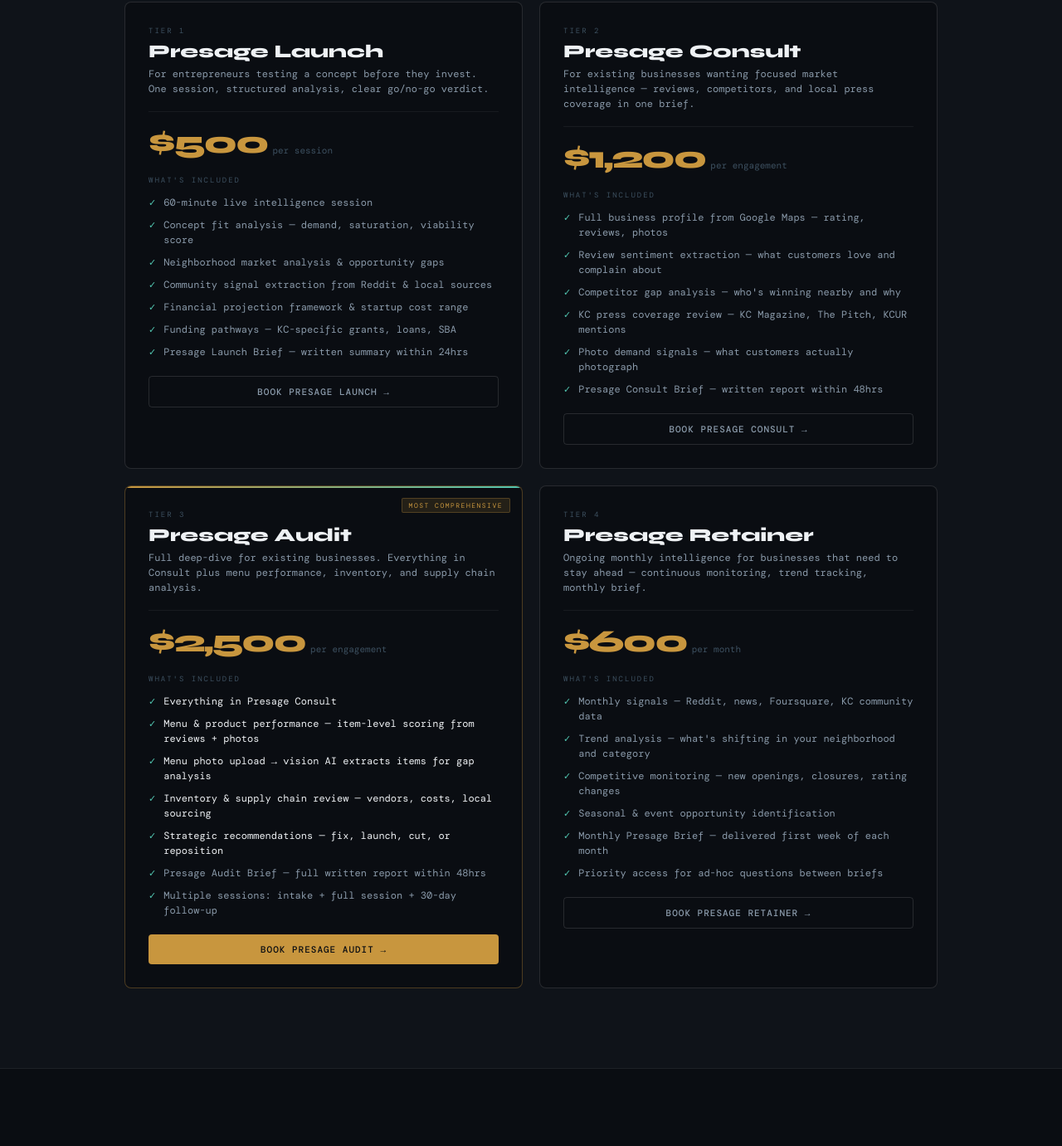
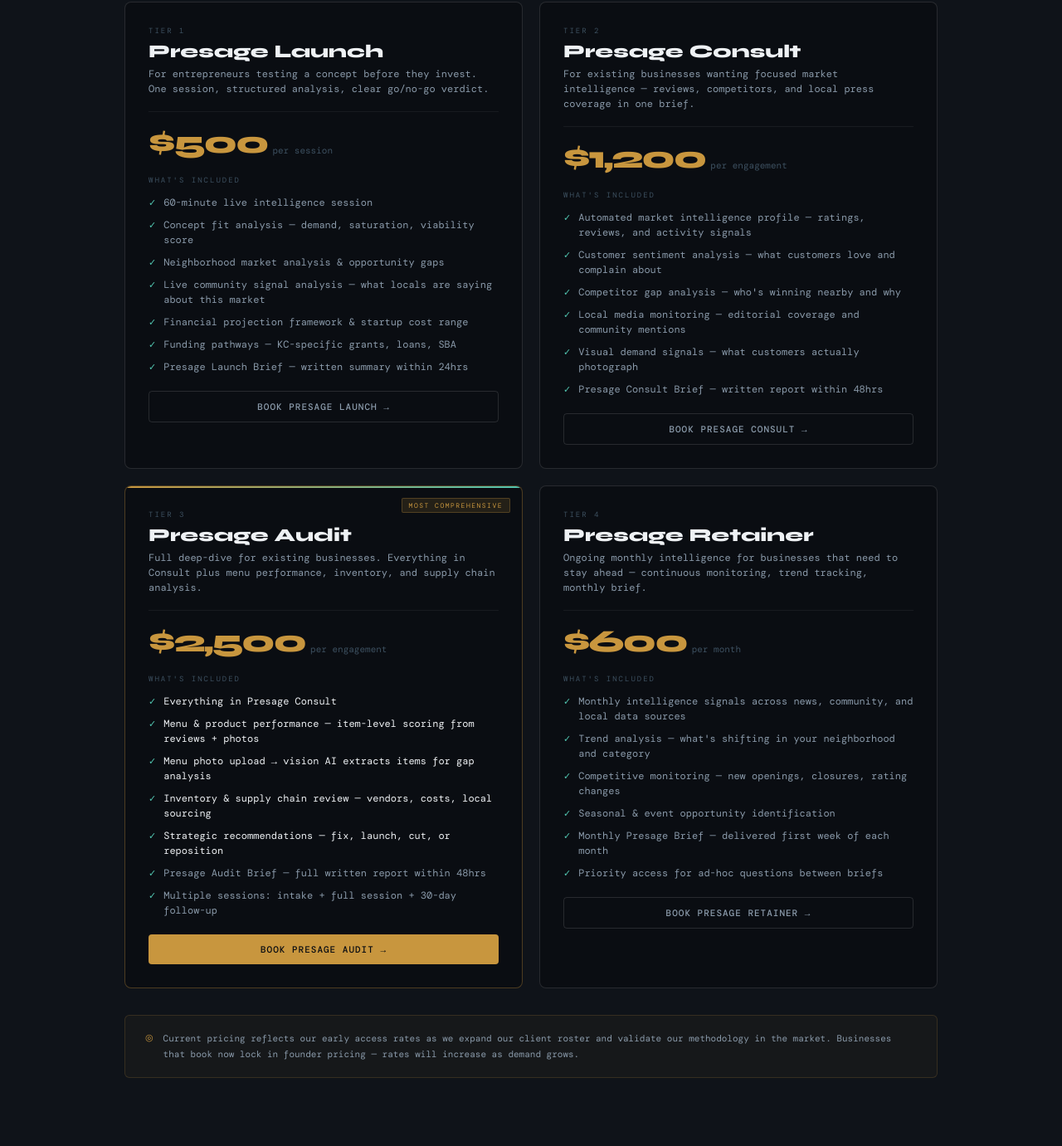
Before and after one commit to Walley-303/presageiq-app, a website: page public/presage-consult.html in a window 1280 px wide. Shown: the part 1154-2535 px from the top of the page at 83% size. Drawn offline with nearby package versions, Linux system fonts and the light colour scheme; a web font is replaced by a local one.

Commit message:
Update presage-consult: remove source names, add early access callout and seasonal urgency section

```diff
--- a/public/presage-consult.html
+++ b/public/presage-consult.html
@@ -208,7 +208,7 @@
         <div class="ti">60-minute live intelligence session</div>
         <div class="ti">Concept fit analysis — demand, saturation, viability score</div>
         <div class="ti">Neighborhood market analysis &amp; opportunity gaps</div>
-        <div class="ti">Community signal extraction from Reddit &amp; local sources</div>
+        <div class="ti">Live community signal analysis — what locals are saying about this market</div>
         <div class="ti">Financial projection framework &amp; startup cost range</div>
         <div class="ti">Funding pathways — KC-specific grants, loans, SBA</div>
         <div class="ti">Presage Launch Brief — written summary within 24hrs</div>
@@ -224,11 +224,11 @@
       </div>
       <div class="tc-body">
         <div class="tc-ilab">What's Included</div>
-        <div class="ti">Full business profile from Google Maps — rating, reviews, photos</div>
-        <div class="ti">Review sentiment extraction — what customers love and complain about</div>
+        <div class="ti">Automated market intelligence profile — ratings, reviews, and activity signals</div>
+        <div class="ti">Customer sentiment analysis — what customers love and complain about</div>
         <div class="ti">Competitor gap analysis — who's winning nearby and why</div>
-        <div class="ti">KC press coverage review — KC Magazine, The Pitch, KCUR mentions</div>
-        <div class="ti">Photo demand signals — what customers actually photograph</div>
+        <div class="ti">Local media monitoring — editorial coverage and community mentions</div>
+        <div class="ti">Visual demand signals — what customers actually photograph</div>
         <div class="ti">Presage Consult Brief — written report within 48hrs</div>
         <a href="#contact" class="tcta tcta-out" onclick="setTimeout(()=>{document.getElementById('f-service').value='Presage Consult — $1,200'},100)">Book Presage Consult →</a>
       </div>
@@ -262,7 +262,7 @@
       </div>
       <div class="tc-body">
         <div class="tc-ilab">What's Included</div>
-        <div class="ti">Monthly signals — Reddit, news, Foursquare, KC community data</div>
+        <div class="ti">Monthly intelligence signals across news, community, and local data sources</div>
         <div class="ti">Trend analysis — what's shifting in your neighborhood and category</div>
         <div class="ti">Competitive monitoring — new openings, closures, rating changes</div>
         <div class="ti">Seasonal &amp; event opportunity identification</div>
@@ -270,6 +270,13 @@
         <div class="ti">Priority access for ad-hoc questions between briefs</div>
         <a href="#contact" class="tcta tcta-out" onclick="setTimeout(()=>{document.getElementById('f-service').value='Presage Retainer — $600/mo'},100)">Book Presage Retainer →</a>
       </div>
+    </div>
+  </div>
+
+  <div style="max-width:980px;margin:32px auto 0;">
+    <div style="background:rgba(200,150,62,.04);border:1px solid rgba(200,150,62,.18);border-radius:6px;padding:18px 24px;display:flex;align-items:flex-start;gap:12px;">
+      <span style="color:var(--gold);font-size:11px;flex-shrink:0;margin-top:1px;">◎</span>
+      <p style="font-size:11px;color:var(--text2);line-height:1.75;margin:0;">Current pricing reflects our early access rates as we expand our client roster and validate our methodology in the market. Businesses that book now lock in founder pricing — rates will increase as demand grows.</p>
     </div>
   </div>
 </section>
@@ -347,16 +354,31 @@
     <div class="cr"><div class="cc feat">Concept fit &amp; viability scoring</div><div class="cc"><span class="chk">✓</span></div><div class="cc"><span class="dsh">—</span></div><div class="cc"><span class="dsh">—</span></div><div class="cc"><span class="dsh">—</span></div></div>
     <div class="cr"><div class="cc feat">Financial projection framework</div><div class="cc"><span class="chk">✓</span></div><div class="cc"><span class="dsh">—</span></div><div class="cc"><span class="dsh">—</span></div><div class="cc"><span class="dsh">—</span></div></div>
     <div class="cr"><div class="cc feat">Funding pathways (KC)</div><div class="cc"><span class="chk">✓</span></div><div class="cc"><span class="dsh">—</span></div><div class="cc"><span class="dsh">—</span></div><div class="cc"><span class="dsh">—</span></div></div>
-    <div class="cr"><div class="cc feat">Business profile (Google Maps)</div><div class="cc"><span class="dsh">—</span></div><div class="cc"><span class="chk">✓</span></div><div class="cc"><span class="chk">✓</span></div><div class="cc"><span class="chk">✓</span></div></div>
+    <div class="cr"><div class="cc feat">Automated market intelligence profile</div><div class="cc"><span class="dsh">—</span></div><div class="cc"><span class="chk">✓</span></div><div class="cc"><span class="chk">✓</span></div><div class="cc"><span class="chk">✓</span></div></div>
     <div class="cr"><div class="cc feat">Review sentiment analysis</div><div class="cc"><span class="dsh">—</span></div><div class="cc"><span class="chk">✓</span></div><div class="cc"><span class="chk">✓</span></div><div class="cc"><span class="chk">✓</span></div></div>
     <div class="cr"><div class="cc feat">Competitor gap analysis</div><div class="cc"><span class="dsh">—</span></div><div class="cc"><span class="chk">✓</span></div><div class="cc"><span class="chk">✓</span></div><div class="cc"><span class="chk">✓</span></div></div>
-    <div class="cr"><div class="cc feat">KC press coverage (Pitch, KCUR, KC Mag)</div><div class="cc"><span class="dsh">—</span></div><div class="cc"><span class="chk">✓</span></div><div class="cc"><span class="chk">✓</span></div><div class="cc"><span class="dsh">—</span></div></div>
+    <div class="cr"><div class="cc feat">Local media &amp; community coverage</div><div class="cc"><span class="dsh">—</span></div><div class="cc"><span class="chk">✓</span></div><div class="cc"><span class="chk">✓</span></div><div class="cc"><span class="dsh">—</span></div></div>
     <div class="cr"><div class="cc feat">Menu &amp; product analysis</div><div class="cc"><span class="dsh">—</span></div><div class="cc"><span class="dsh">—</span></div><div class="cc"><span class="chk">✓</span></div><div class="cc"><span class="dsh">—</span></div></div>
     <div class="cr"><div class="cc feat">Menu photo upload &amp; vision AI</div><div class="cc"><span class="dsh">—</span></div><div class="cc"><span class="dsh">—</span></div><div class="cc"><span class="chk">✓</span></div><div class="cc"><span class="dsh">—</span></div></div>
     <div class="cr"><div class="cc feat">Inventory &amp; supply chain review</div><div class="cc"><span class="dsh">—</span></div><div class="cc"><span class="dsh">—</span></div><div class="cc"><span class="chk">✓</span></div><div class="cc"><span class="dsh">—</span></div></div>
     <div class="cr"><div class="cc feat">Monthly signals &amp; trend tracking</div><div class="cc"><span class="dsh">—</span></div><div class="cc"><span class="dsh">—</span></div><div class="cc"><span class="dsh">—</span></div><div class="cc"><span class="chk">✓</span></div></div>
     <div class="cr"><div class="cc feat">Presage Brief delivered</div><div class="cc">Within 24hrs</div><div class="cc">Within 48hrs</div><div class="cc"><span class="chk">Extended · 48hrs</span></div><div class="cc">Monthly</div></div>
     <div class="cr"><div class="cc feat">Sessions / engagement</div><div class="cc">1 × 60 min</div><div class="cc">1–2 sessions</div><div class="cc">Intake + Full + 30-day</div><div class="cc">Ongoing</div></div>
+  </div>
+</section>
+
+<!-- WINDOW IS NOW -->
+<section style="background:var(--bg2);border-top:1px solid var(--border);border-bottom:1px solid var(--border);">
+  <div style="max-width:720px;">
+    <div class="stag left">Market Timing</div>
+    <h2 class="sh">The window is now.</h2>
+    <p style="font-size:14px;color:var(--text2);line-height:1.85;margin-top:20px;">Kansas City has a run of high-stakes market moments coming. The 2026 FIFA World Cup brings an unprecedented surge of visitors, media attention, and consumer spending directly into neighborhoods where your business operates. Add to that the annual rhythm of Chiefs season, the fall retail cycle, and the spring-to-summer dining shift — and the calendar ahead is full of demand spikes that reward preparation.</p>
+    <p style="font-size:14px;color:var(--text2);line-height:1.85;margin-top:20px;">These aren't unpredictable events. They're scheduled. That means the businesses that understand their market position <em style="color:var(--gold2);">before</em> the moment arrives — who knows their competitive gaps, what their customers want, what their neighbors are missing — are the ones that capture the most revenue when the moment comes. The ones who wait until the week of spend the event reacting instead of capitalizing.</p>
+    <p style="font-size:14px;color:var(--text2);line-height:1.85;margin-top:20px;">PresageIQ exists precisely for this. We surface the intelligence — market conditions, community signals, competitive gaps — so you walk into a high-demand window with a clear playbook instead of a guess. A Presage Audit done now gives you months to act on what we find.</p>
+    <div style="margin-top:36px;padding:24px 28px;background:rgba(200,150,62,.05);border:1px solid rgba(200,150,62,.2);border-radius:6px;">
+      <p style="font-size:15px;color:var(--text);line-height:1.75;margin:0 0 20px;">If you're thinking about it, the time to act is before the moment — not during it.</p>
+      <a href="#contact" class="btn btn-gold" style="display:inline-block;">Book a Session →</a>
+    </div>
   </div>
 </section>
 
```
